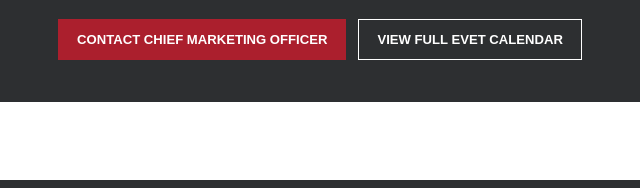
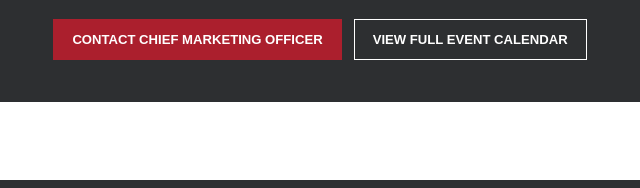
Before and after one commit to CandleOne/uwaredwhitefund.xyz, a plain HTML site: page events.html in a window 1280 px wide. Shown: the part 1307-1495 px from the top of the page, 320-960 px from the left. Drawn offline with Linux system fonts and the light colour scheme.

Commit message:
Update events.html

```diff
--- a/events.html
+++ b/events.html
@@ -87,7 +87,7 @@
                     <p>Contact our Chief Marketing Officer for more information about upcoming events and activities.</p>
                     <div class="contact-info">
                         <a href="mailto:social@deltachilivin.org" class="contact-btn">Contact Chief Marketing Officer</a>
-                        <a href="#" class="contact-btn secondary">View Full Evet Calendar</a>
+                        <a href="#" class="contact-btn secondary">View Full Event Calendar</a>
                     </div>
                 </section>
             </div>
```
